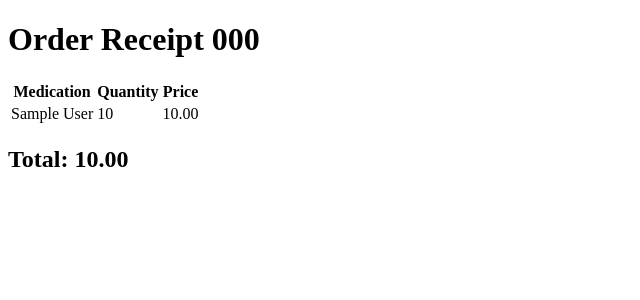
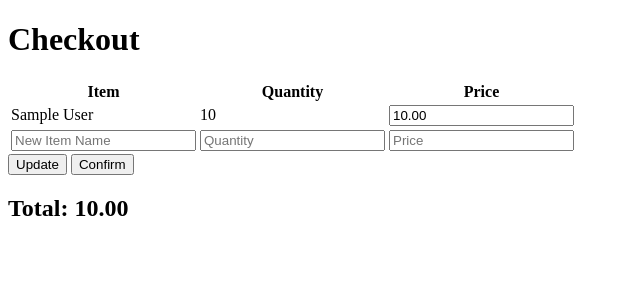
Before and after one commit to CougarBellinger/SFWE403-503-Project, a Django app: page /users/checkout/1/ in a window 1280 px wide. Shown: the top 300 px of the page, without its empty margins (0-640 px from the left). Run offline with Django 4.2, Linux system fonts and the light colour scheme; a user stored in the database is signed in; tables that the repository leaves empty hold one stand-in row (values such as "Sample post"); parts of the project's set-up code (start-up, migrations or seed data) failed here and were passed over.

Commit message:
Finished Orders Cashiers and Pharm Techs are also allowed order permissions

```diff
--- a/MyPharma/users/models.py
+++ b/MyPharma/users/models.py
@@ -160,3 +160,20 @@ class OrderItem(models.Model):
 
     def __str__(self):
         return f'{self.quantity} of {self.medication.name}'
+
+class GenericItem(models.Model):
+    name = models.CharField(max_length=255)
+    price = models.DecimalField(max_digits=10, decimal_places=2)
+
+    def __str__(self):
+        return self.name
+
+class OrderItem(models.Model):
+    order = models.ForeignKey(Order, related_name='items', on_delete=models.CASCADE)
+    medication = models.ForeignKey(Medications, null=True, blank=True, on_delete=models.CASCADE)
+    generic_item = models.ForeignKey(GenericItem, null=True, blank=True, on_delete=models.CASCADE)
+    quantity = models.PositiveIntegerField()
+    price = models.DecimalField(max_digits=10, decimal_places=2)
+
+    def __str__(self):
+        return f'{self.medication or self.generic_item} - {self.quantity}'
--- a/MyPharma/users/templates/users/cashier_home.html
+++ b/MyPharma/users/templates/users/cashier_home.html
@@ -1,3 +1,4 @@
+<!-- users/templates/users/cashier_home.html -->
 {% extends 'base.html' %}
 
 {% block content %}
@@ -5,5 +6,6 @@
     <h2>Cashier Dashboard</h2>
     <p>Welcome to the cashier dashboard. Here you can add items as needed.</p>
     <!-- Add form or other content for cashier functionality -->
+    <a href="{% url 'view_orders' %}" class="btn btn-primary">View Orders</a>
 </div>
 {% endblock %}
--- a/MyPharma/users/templates/users/checkout.html
+++ b/MyPharma/users/templates/users/checkout.html
@@ -1,17 +1,19 @@
-<!-- checkout.html -->
+<!-- users/templates/users/checkout.html -->
 <!DOCTYPE html>
 <html lang="en">
 <head>
     <meta charset="UTF-8">
     <meta name="viewport" content="width=device-width, initial-scale=1.0">
-    <title>Order Receipt</title>
+    <title>Checkout</title>
 </head>
 <body>
-    <h1>Order Receipt {{ order.order_number }}</h1>
+    <h1>Checkout</h1>
+    <form method="POST" action="{% url 'checkout_order' order.id %}">
+        {% csrf_token %}
         <table>
             <thead>
                 <tr>
-                <th>Medication</th>
+                    <th>Item</th>
                     <th>Quantity</th>
                     <th>Price</th>
                 </tr>
@@ -19,13 +21,29 @@
             <tbody>
                 {% for item in order.items.all %}
                 <tr>
-                <td>{{ item.medication.name }}</td>
+                    <td>
+                        {% if item.medication %}
+                            {{ item.medication.name }}
+                        {% else %}
+                            {{ item.generic_item.name }}
+                        {% endif %}
+                    </td>
                     <td>{{ item.quantity }}</td>
-                <td>{{ item.price }}</td>
+                    <td>
+                        <input type="number" name="price_{{ item.id }}" step="0.01" value="{{ item.price }}" required>
+                    </td>
                 </tr>
                 {% endfor %}
+                <tr>
+                    <td><input type="text" name="new_item_name" placeholder="New Item Name"></td>
+                    <td><input type="number" name="new_item_quantity" placeholder="Quantity" min="1"></td>
+                    <td><input type="number" name="new_item_price" step="0.01" placeholder="Price"></td>
+                </tr>
             </tbody>
         </table>
+        <button type="submit" name="update" value="update">Update</button>
+        <button type="submit" name="confirm" value="confirm">Confirm</button>
+    </form>
     <h2>Total: {{ total_price }}</h2>
 </body>
 </html>
--- a/MyPharma/users/templates/users/view_orders.html
+++ b/MyPharma/users/templates/users/view_orders.html
@@ -26,6 +26,10 @@
             {% endfor %}
         </tbody>
     </table>
+    <form method="POST" action="{% url 'checkout_order' order.id %}">
+        {% csrf_token %}
+        <button type="submit">Checkout</button>
+    </form>
     {% endfor %}
 </body>
 </html>
--- a/MyPharma/users/views.py
+++ b/MyPharma/users/views.py
@@ -478,36 +478,99 @@ def create_order(request):
                 except ValueError:
                     quantity = 0
                 if quantity > 0:
-                    price = medication.price  # Assuming the Medications model has a price field
-                    OrderItem.objects.create(order=order, medication=medication, quantity=quantity, price=price)
+                    if medication.tablet_count >= quantity:
+                        OrderItem.objects.create(order=order, medication=medication, quantity=quantity, price=medication.price)
+                        medication.tablet_count -= quantity
+                        medication.save()
+                    else:
+                        messages.error(request, f'Not enough stock for {medication.name}. Available: {medication.tablet_count}')
+                        order.delete()
+                        return redirect('create_order')
         return redirect('view_orders')
 
     medications = Medications.objects.all()
     return render(request, 'users/create_order.html', {'medications': medications})
-
 @login_required
 def view_orders(request):
-    orders = Order.objects.filter(user=request.user).prefetch_related('items__medication')
+    if request.user.user_type in [CustomUser.Cashier, CustomUser.Pharmacist, CustomUser.PharmacyTechnician]:
+        orders = Order.objects.all().prefetch_related('items__medication', 'items__generic_item')
+    else:
+        orders = Order.objects.filter(user=request.user).prefetch_related('items__medication', 'items__generic_item')
     return render(request, 'users/view_orders.html', {'orders': orders})
+
 
 @login_required
 def checkout_order(request, order_id):
-    order = get_object_or_404(Order, id=order_id, user=request.user)
+    order = get_object_or_404(Order, id=order_id)
     if request.method == 'POST':
         for item in order.items.all():
-            item.price = request.POST.get(f'price_{item.id}', 0)
-            item.save()
-        additional_item_name = request.POST.get('additional_item_name')
-        additional_item_amount = request.POST.get('additional_item_amount', 0)
-        if additional_item_name and additional_item_amount:
-            OrderItem.objects.create(order=order, medication_name=additional_item_name, quantity=1, price=additional_item_amount)
-        order.status = 'checked_out'
-        order.save()
-        return redirect('checkout', order_id=order.id)
-    return render(request, 'users/checkout_order.html', {'order': order})
+            price_field = f'price_{item.id}'
+            if price_field in request.POST:
+                try:
+                    new_price = float(request.POST[price_field])
+                    item.price = new_price
+                    item.save()
+                except ValueError:
+                    messages.error(request, f'Invalid price for {item.medication.name if item.medication else item.generic_item.name}.')
+                    return redirect('checkout_order', order_id=order_id)
 
+        new_item_name = request.POST.get('new_item_name')
+        new_item_quantity = request.POST.get('new_item_quantity')
+        new_item_price = request.POST.get('new_item_price')
+
+        if new_item_name and new_item_quantity and new_item_price:
+            try:
+                new_item_quantity = int(new_item_quantity)
+                new_item_price = float(new_item_price)
+                new_generic_item = GenericItem.objects.create(name=new_item_name, price=new_item_price)
+                OrderItem.objects.create(order=order, generic_item=new_generic_item, quantity=new_item_quantity, price=new_item_price)
+            except ValueError:
+                messages.error(request, 'Invalid input for new item.')
+                return redirect('checkout_order', order_id=order_id)
+
+        if 'confirm' in request.POST:
+            order.status = 'waiting for payment'
+            order.save()
+            messages.success(request, 'Order status updated to waiting for payment.')
+            return redirect('view_orders')
+
+        total_price = sum(item.quantity * item.price for item in order.items.all())
+        return render(request, 'users/checkout.html', {'order': order, 'total_price': total_price})
+    return redirect('view_orders')
 @login_required
 def checkout(request, order_id):
     order = get_object_or_404(Order, id=order_id, user=request.user)
     total_price = sum(item.price for item in order.items.all())
     return render(request, 'users/checkout.html', {'order': order, 'total_price': total_price})
+
+
+def add_medication(request):
+    if request.method == 'POST':
+        form = MedicationForm(request.POST)
+        if form.is_valid():
+            name = form.cleaned_data['name']
+            expiration_date = form.cleaned_data['expiration_date']
+            tablet_count = form.cleaned_data['tablet_count']
+            price = form.cleaned_data['price']
+
+            # Check if the medication already exists
+            medication, created = Medications.objects.get_or_create(
+                name=name,
+                expiration_date=expiration_date,
+                defaults={'price': price}
+            )
+
+            if created:
+                # If the medication is new, set the tablet count
+                medication.tablet_count = tablet_count
+            else:
+                # If the medication already exists, update the tablet count
+                medication.tablet_count += tablet_count
+
+            medication.save()
+            messages.success(request, f'Medication {name} has been added/updated successfully.')
+            return redirect('medications_view')
+    else:
+        form = MedicationForm()
+
+    return render(request, 'users/add_medication.html', {'form': form})
```
Lines whose indentation alone changed are shown as unchanged.
